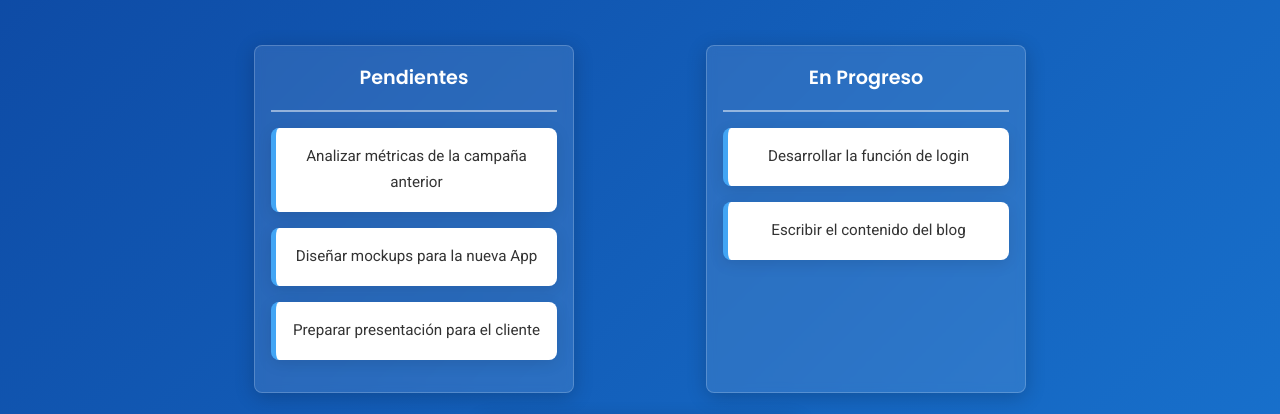
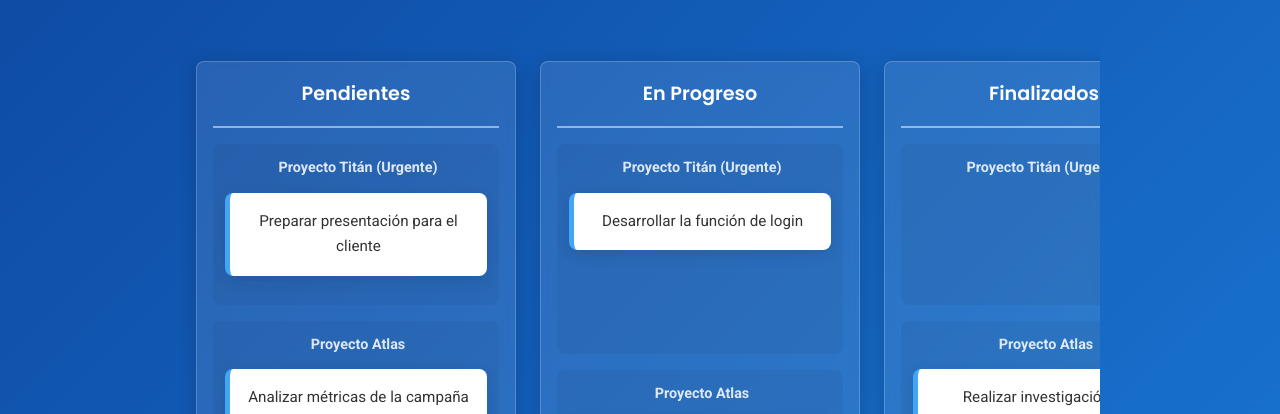
Before and after one commit to jdb2000jdb/DiploIA, a plain HTML site: page Kanban.html in a window 1280 px wide. Shown: the part 331-745 px from the top of the page. Drawn offline with Linux system fonts and the light colour scheme.

Commit message:
Update Kanban.html

```diff
--- a/Kanban.html
+++ b/Kanban.html
@@ -20,6 +20,7 @@
             --fuente-cuerpo: 'Roboto', sans-serif;
             --header-height-desktop: 80px;
             --header-height-mobile: 140px;
+            --color-swimlane-bg: rgba(0,0,0,0.05);
         }
 
         * {
@@ -134,7 +135,7 @@
         .hero {
             background: linear-gradient(135deg, var(--color-primario), var(--color-secundario));
             color: var(--color-blanco);
-            padding: 4rem 0; /* Ajustado para dar espacio al tablero */
+            padding: 4rem 0;
             text-align: center;
         }
 
@@ -148,28 +149,25 @@
         /* --- ESTILOS DEL TABLERO KANBAN --- */
         .kanban-board-container {
             display: flex;
-            justify-content: space-around;
             gap: 1.5rem;
             margin-top: 3rem;
-            padding: 0 20px;
-            flex-wrap: wrap;
+            padding: 1rem;
+            overflow-x: auto;
+            -webkit-overflow-scrolling: touch;
         }
 
         .kanban-column {
             background-color: rgba(255, 255, 255, 0.1);
             border-radius: var(--radio-borde);
             padding: 1rem;
-            flex: 1;
-            min-width: 280px;
-            max-width: 320px;
+            width: 320px;
+            flex-shrink: 0;
             box-shadow: 0 4px 20px rgba(0,0,0,0.2);
             backdrop-filter: blur(5px);
             border: 1px solid rgba(255, 255, 255, 0.2);
-            transition: background-color 0.3s ease;
-        }
-
-        .kanban-column.drag-over {
-            background-color: rgba(255, 255, 255, 0.25);
+            display: flex;
+            flex-direction: column;
+            gap: 1rem;
         }
 
         .kanban-column-header {
@@ -177,13 +175,38 @@
             font-size: 1.2rem;
             font-weight: 600;
             padding-bottom: 1rem;
-            margin-bottom: 1rem;
+            margin-bottom: 0;
             border-bottom: 2px solid rgba(255, 255, 255, 0.5);
             color: var(--color-blanco);
         }
 
+        .swimlane {
+            background-color: var(--color-swimlane-bg);
+            border-radius: var(--radio-borde);
+            padding: 0.75rem;
+            flex-grow: 1;
+            display: flex;
+            flex-direction: column;
+        }
+
+        .swimlane-title {
+            font-family: var(--fuente-cuerpo);
+            font-weight: 700;
+            font-size: 0.9rem;
+            color: rgba(255, 255, 255, 0.85);
+            margin-bottom: 0.75rem;
+            padding-left: 0.25rem;
+        }
+
         .kanban-cards {
-            min-height: 150px; /* Espacio para soltar tarjetas */
+            min-height: 100px;
+            border-radius: 6px;
+            transition: background-color 0.3s ease;
+            flex-grow: 1;
+        }
+
+        .kanban-cards.drag-over {
+            background-color: rgba(0,0,0,0.1);
         }
 
         .kanban-card {
@@ -296,11 +319,6 @@
                 padding: 2rem 1.5rem;
             }
 
-            .kanban-board-container {
-                flex-direction: column;
-                align-items: center;
-            }
-
             /* --- CORRECCIÓN PARA EL ANCLAJE DEL MENÚ EN MÓVIL --- */
             section[id] {
                 scroll-margin-top: var(--header-height-mobile);
@@ -349,26 +367,57 @@
                     <!-- Columna Pendientes -->
                     <div class="kanban-column" id="todo-col">
                         <div class="kanban-column-header">Pendientes</div>
+
+                        <div class="swimlane">
+                            <h4 class="swimlane-title">Proyecto Titán (Urgente)</h4>
+                            <div class="kanban-cards">
+                                <div class="kanban-card" draggable="true">Preparar presentación para el cliente</div>
+                            </div>
+                        </div>
+
+                        <div class="swimlane">
+                            <h4 class="swimlane-title">Proyecto Atlas</h4>
                             <div class="kanban-cards">
                                 <div class="kanban-card" draggable="true">Analizar métricas de la campaña anterior</div>
                                 <div class="kanban-card" draggable="true">Diseñar mockups para la nueva App</div>
-                            <div class="kanban-card" draggable="true">Preparar presentación para el cliente</div>
+                            </div>
                         </div>
                     </div>
                     <!-- Columna En Progreso -->
                     <div class="kanban-column" id="inprogress-col">
                         <div class="kanban-column-header">En Progreso</div>
+
+                        <div class="swimlane">
+                            <h4 class="swimlane-title">Proyecto Titán (Urgente)</h4>
                             <div class="kanban-cards">
                                 <div class="kanban-card" draggable="true">Desarrollar la función de login</div>
+                            </div>
+                        </div>
+
+                        <div class="swimlane">
+                            <h4 class="swimlane-title">Proyecto Atlas</h4>
+                            <div class="kanban-cards">
                                 <div class="kanban-card" draggable="true">Escribir el contenido del blog</div>
+                            </div>
                         </div>
                     </div>
                     <!-- Columna Finalizados -->
                     <div class="kanban-column" id="done-col">
                         <div class="kanban-column-header">Finalizados</div>
+
+                        <div class="swimlane">
+                            <h4 class="swimlane-title">Proyecto Titán (Urgente)</h4>
+                            <div class="kanban-cards">
+                                <!-- Espacio para tarjetas finalizadas del Proyecto Titán -->
+                            </div>
+                        </div>
+
+                        <div class="swimlane">
+                            <h4 class="swimlane-title">Proyecto Atlas</h4>
                             <div class="kanban-cards">
                                 <div class="kanban-card" draggable="true">Realizar investigación de mercado</div>
                                 <div class="kanban-card" draggable="true">Configurar el entorno de desarrollo</div>
+                            </div>
                         </div>
                     </div>
                 </div>
@@ -601,7 +650,7 @@
 
             // --- LÓGICA PARA ARRASTRAR Y SOLTAR TARJETAS KANBAN ---
             const cards = document.querySelectorAll('.kanban-card');
-            const columns = document.querySelectorAll('.kanban-column');
+            const cardContainers = document.querySelectorAll('.kanban-cards');
             let draggedCard = null;
 
             cards.forEach(card => {
@@ -620,25 +669,24 @@
                 });
             });
 
-            columns.forEach(column => {
+            cardContainers.forEach(container => {
                 // Evento cuando una tarjeta arrastrada entra en el área de una columna
-                column.addEventListener('dragover', e => {
+                container.addEventListener('dragover', e => {
                     e.preventDefault(); // Necesario para permitir el 'drop'
-                    column.classList.add('drag-over');
+                    container.classList.add('drag-over');
                 });
 
                 // Evento cuando la tarjeta sale del área de la columna
-                column.addEventListener('dragleave', () => {
-                    column.classList.remove('drag-over');
+                container.addEventListener('dragleave', () => {
+                    container.classList.remove('drag-over');
                 });
 
                 // Evento cuando se suelta la tarjeta sobre la columna
-                column.addEventListener('drop', e => {
+                container.addEventListener('drop', e => {
                     e.preventDefault();
-                    column.classList.remove('drag-over');
+                    container.classList.remove('drag-over');
                     if (draggedCard) {
-                        const cardContainer = column.querySelector('.kanban-cards');
-                        cardContainer.appendChild(draggedCard);
+                        container.appendChild(draggedCard);
                     }
                 });
             });
```
Lines whose indentation alone changed are shown as unchanged.
